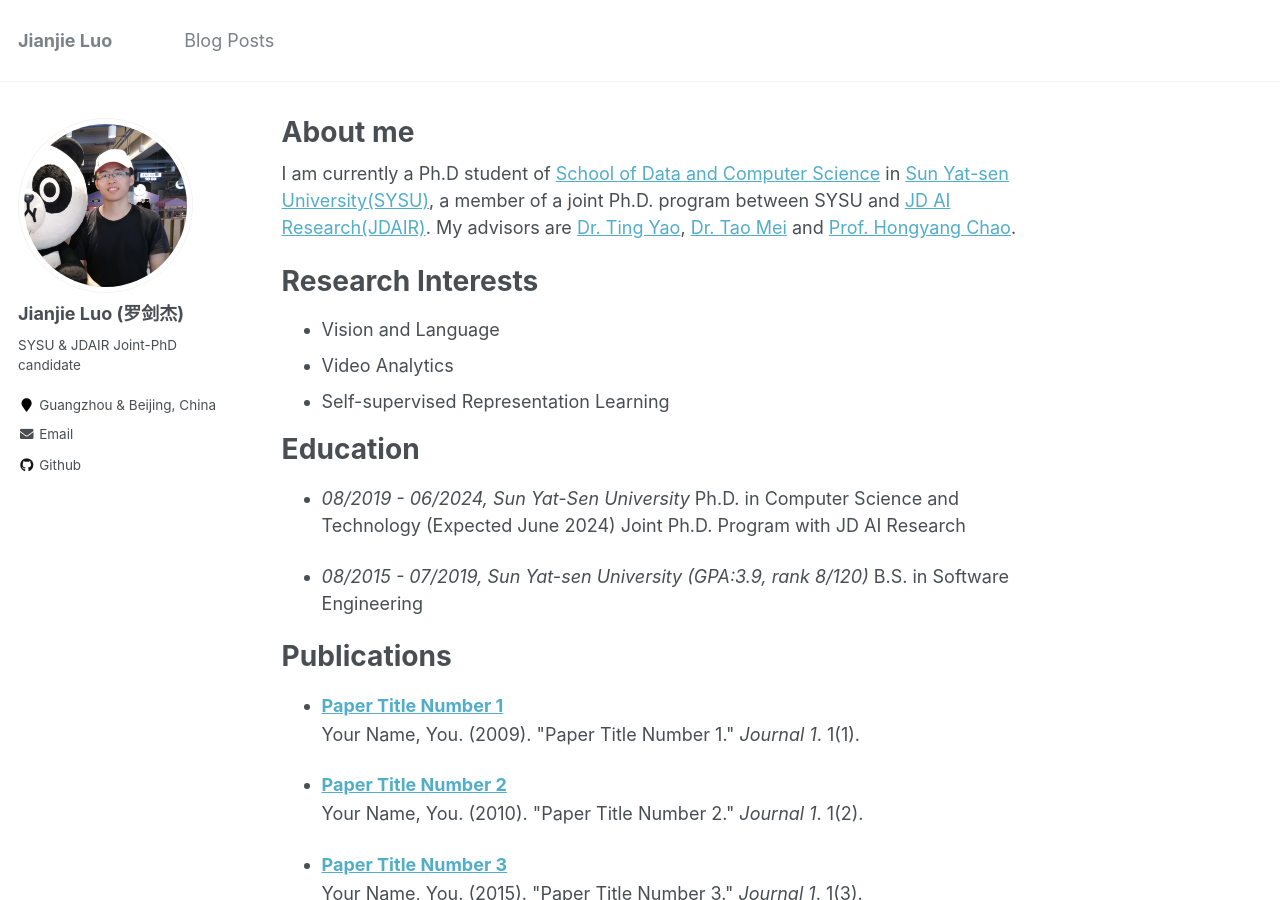
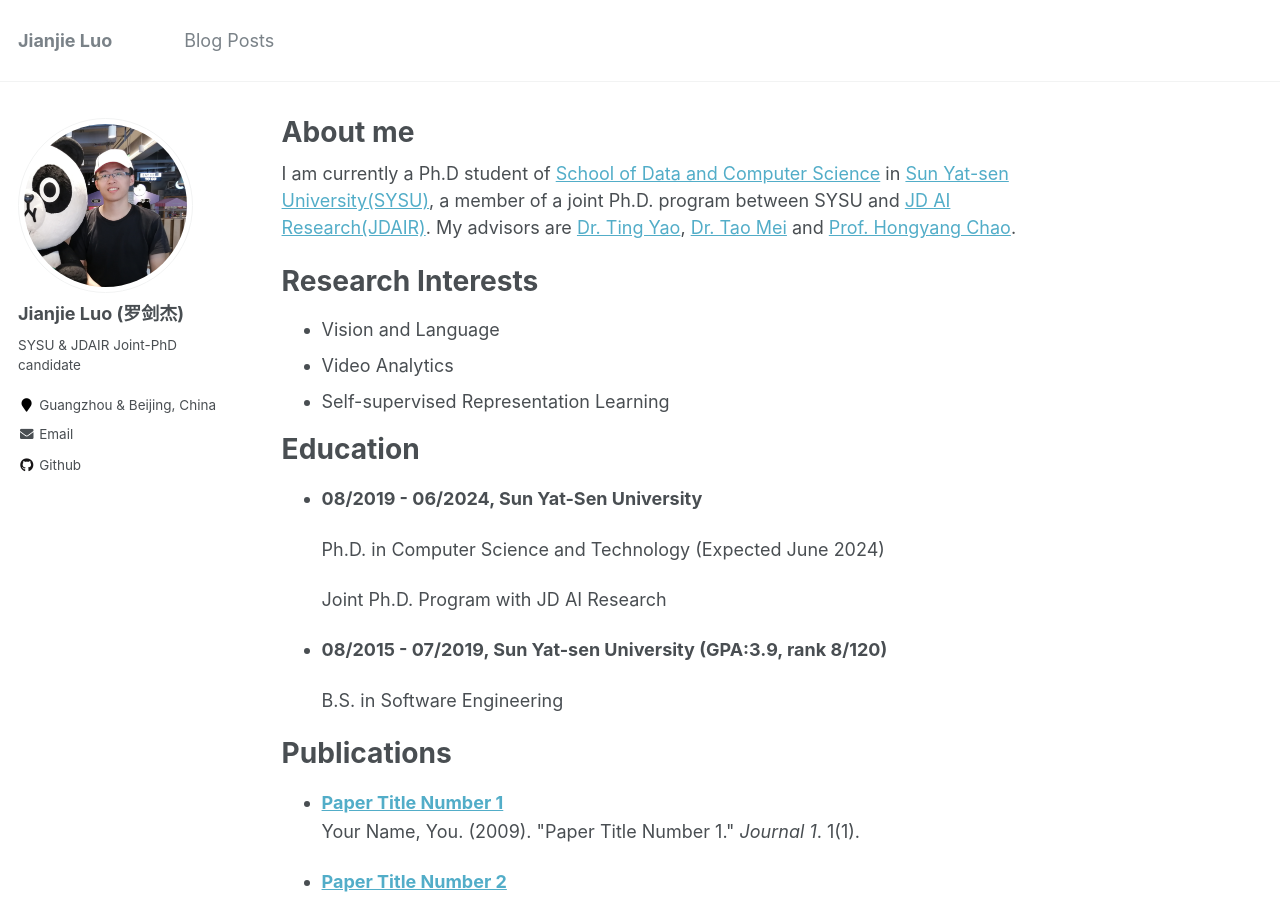
Before and after one commit to jianjieluo/jianjieluo.github.io, a Jekyll site: the page built from _pages/about.md, in a window 1280 px wide and 900 px high. Built offline with Jekyll 4.4.1, drawn with Linux system fonts in a browser that asks for light colours.

```diff
--- a/_pages/about.md
+++ b/_pages/about.md
@@ -18,11 +18,14 @@ Research Interests
 
 Education
 ======
-* *08/2019 - 06/2024, Sun Yat-Sen University*
+* **08/2019 - 06/2024, Sun Yat-Sen University**
+
   Ph.D. in Computer Science and Technology (Expected June 2024)
+
   Joint Ph.D. Program with JD AI Research
 
-* *08/2015 - 07/2019, Sun Yat-sen University (GPA:3.9, rank 8/120)*
+* **08/2015 - 07/2019, Sun Yat-sen University (GPA:3.9, rank 8/120)**
+
   B.S. in Software Engineering
 
 Publications
```
